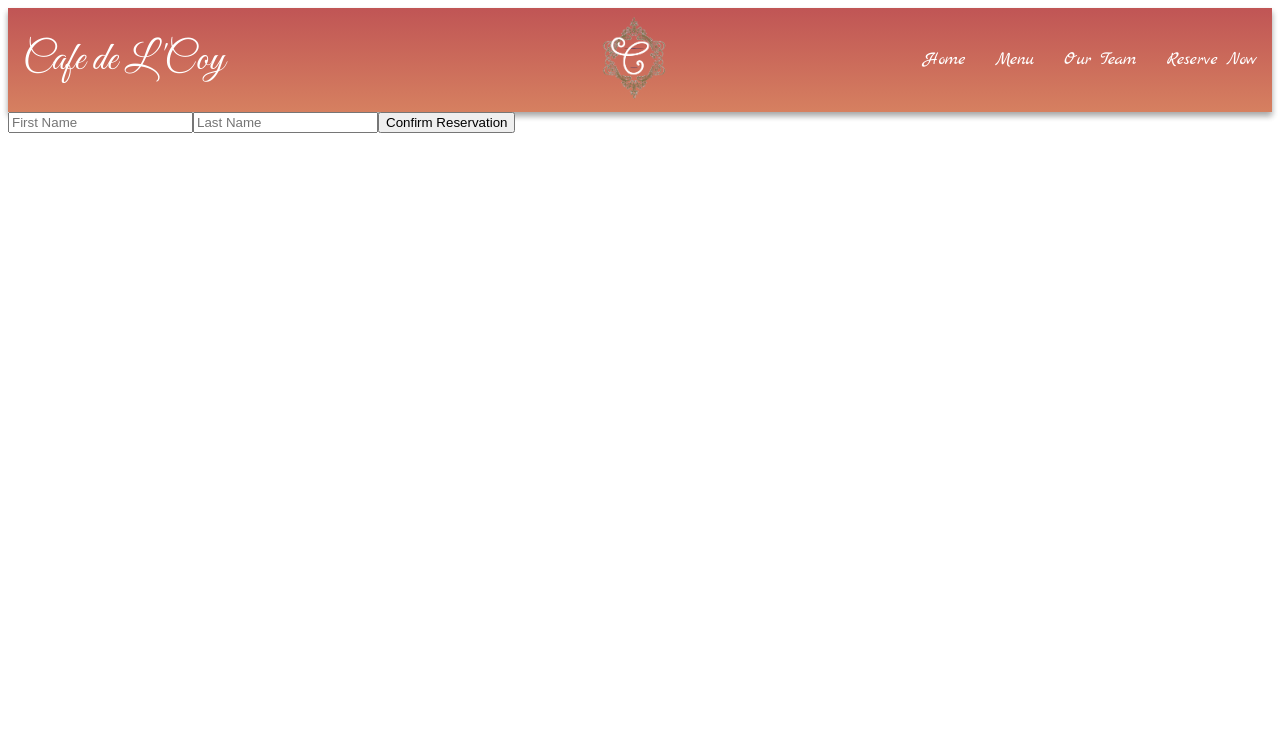
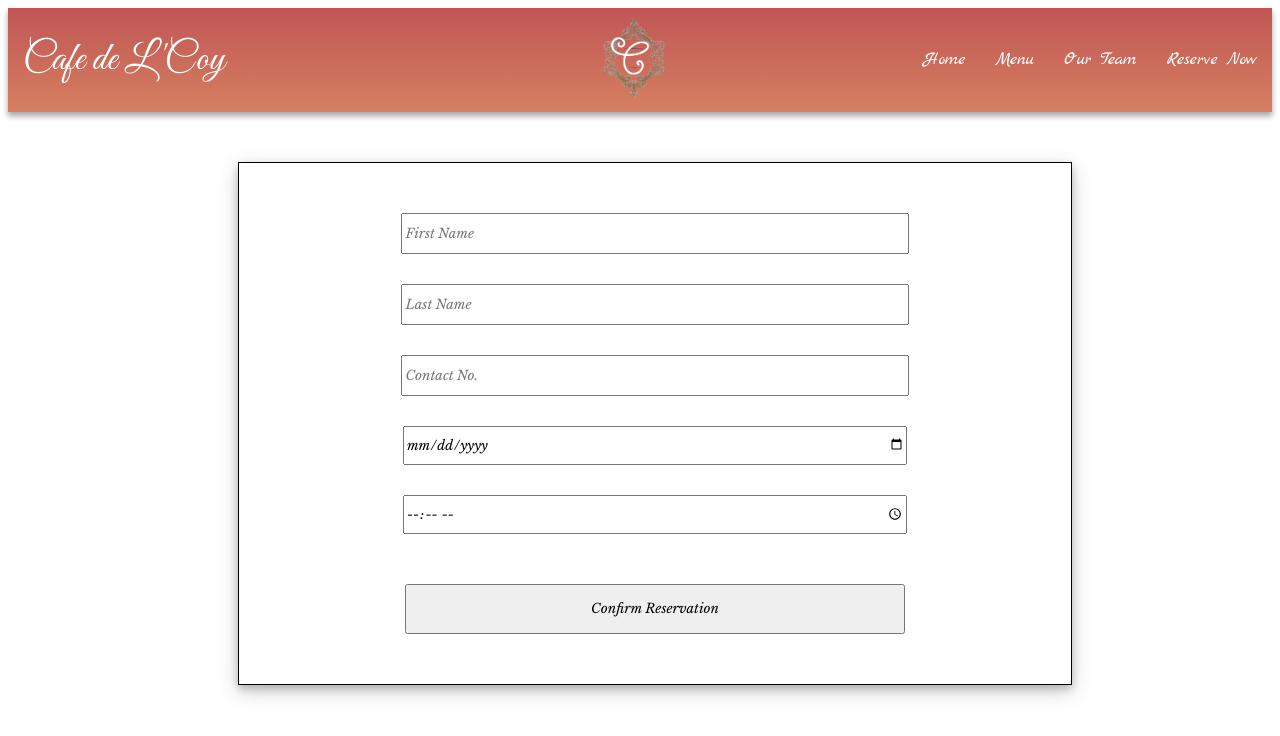
Before and after one commit to PrinzLev/cafe-de-la-coy, a Gatsby site: page /reserve in a window 1280 px wide. Built offline with nearby package versions, Linux system fonts and the light colour scheme; Gatsby itself is replaced by a stand-in of ours.

Commit message:
Add form component to reserve page

```diff
--- a/src/pages/reserve.js
+++ b/src/pages/reserve.js
@@ -1,21 +1,91 @@
 import React from "react"
 import Layout from "../component/layout"
 import swal from "sweetalert"
+import reservePageStyle from "../styles/reserve.module.scss"
+class ReservePage extends React.Component {
+  constructor() {
+    super()
+    this.state = {
+      firstName: "",
+      lastName: "",
+      phoneNumber: "",
+      date: "",
+      time: "",
+    }
+  }
+  handleChange = e => {
+    const value = e.target.value
+    const name = e.target.name
+    this.setState({
+      [name]: value,
+    })
+  }
 
-const ReservePage = () => {
-  const onSubmit = e => {
+  handleSubmit = e => {
+    const { firstName, lastName, phoneNumber, date, time } = this.state
+
+    if (firstName && lastName && phoneNumber && date && time) {
       swal("We've recieved your request", "We'll call you shortly", "success")
+      this.setState({
+        firstName: "",
+        lastName: "",
+        phoneNumber: "",
+        date: "",
+        time: "",
+      })
+      e.preventDefault()
+    } else {
+      swal("Please fill-in everything", "...", "error")
       e.preventDefault()
     }
+  }
+
+  render() {
     return (
       <Layout>
-      <form onSubmit={onSubmit} method="post">
-        <input type="text" name="firstName" placeholder="First Name" />
-        <input type="text" name="lastName" placeholder="Last Name" />
+        <div className={reservePageStyle.reservePageContainer}>
+          <form onSubmit={this.handleSubmit} method="post">
+            <input
+              type="text"
+              name="firstName"
+              onChange={this.handleChange}
+              value={this.state.firstName}
+              placeholder="First Name"
+            />
+            <input
+              type="text"
+              name="lastName"
+              onChange={this.handleChange}
+              value={this.state.lastName}
+              placeholder="Last Name"
+            />
+            <input
+              type="tel"
+              name="phoneNumber"
+              onChange={this.handleChange}
+              value={this.state.phoneNumber}
+              placeholder="Contact No."
+            />
+            <input
+              type="date"
+              name="date"
+              onChange={this.handleChange}
+              value={this.state.date}
+              placeholder="Date"
+            />
+            <input
+              type="time"
+              name="time"
+              onChange={this.handleChange}
+              value={this.state.time}
+              placeholder="Time"
+            />
             <input type="submit" name="submit" value="Confirm Reservation" />
           </form>
+        </div>
       </Layout>
     )
   }
+}
 
 export default ReservePage
--- /dev/null
+++ b/src/styles/reserve.module.scss
@@ -0,0 +1,27 @@
+.reservePageContainer {
+  width: 65vw;
+  margin: 50px 0 0 230px;
+  padding: 50px 0;
+  background-color: #fff;
+  border: solid black 0.5px;
+  box-shadow: 0 4px 8px 0 rgba(0, 0, 0, 0.2), 0 6px 20px 0 rgba(0, 0, 0, 0.19);
+  body {
+    background-color: indianred;
+  }
+  form {
+    display: inline-block;
+    text-align: center;
+    flex-direction: column;
+    input {
+      margin-bottom: 30px;
+      height: 35px;
+      width: 60%;
+      font-family: "Libre Baskerville";
+    }
+    input[type="submit"] {
+      height: 50px;
+      margin-top: 20px;
+      margin-bottom: 0;
+    }
+  }
+}
```
Lines whose indentation alone changed are shown as unchanged.
